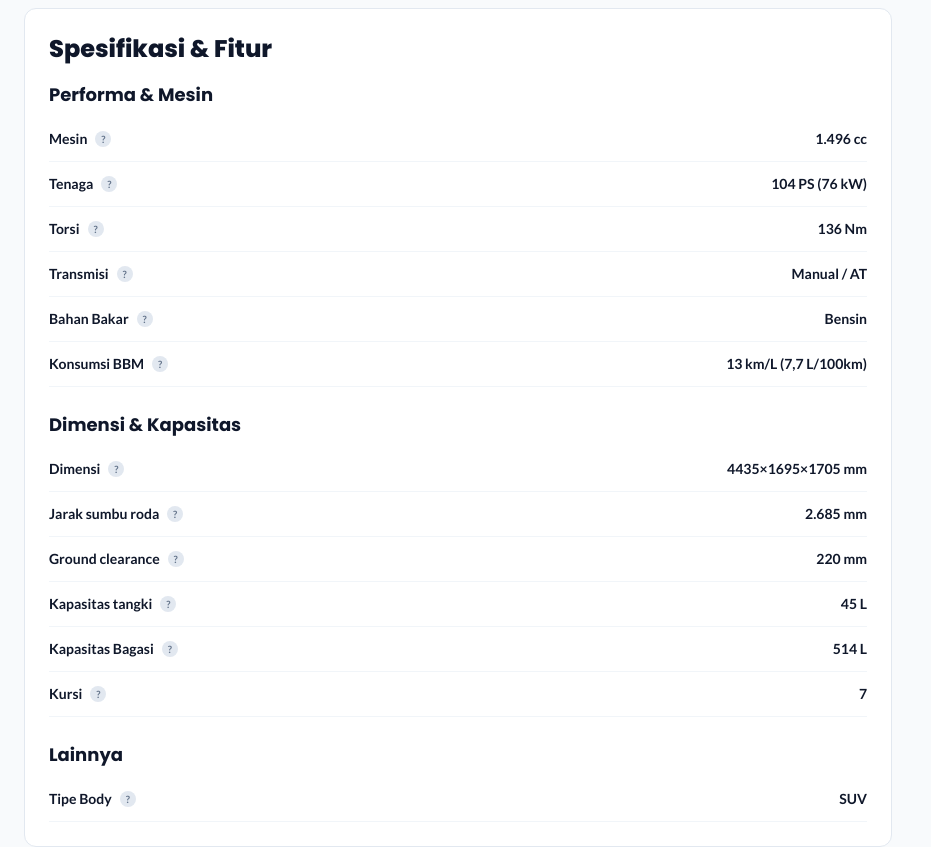
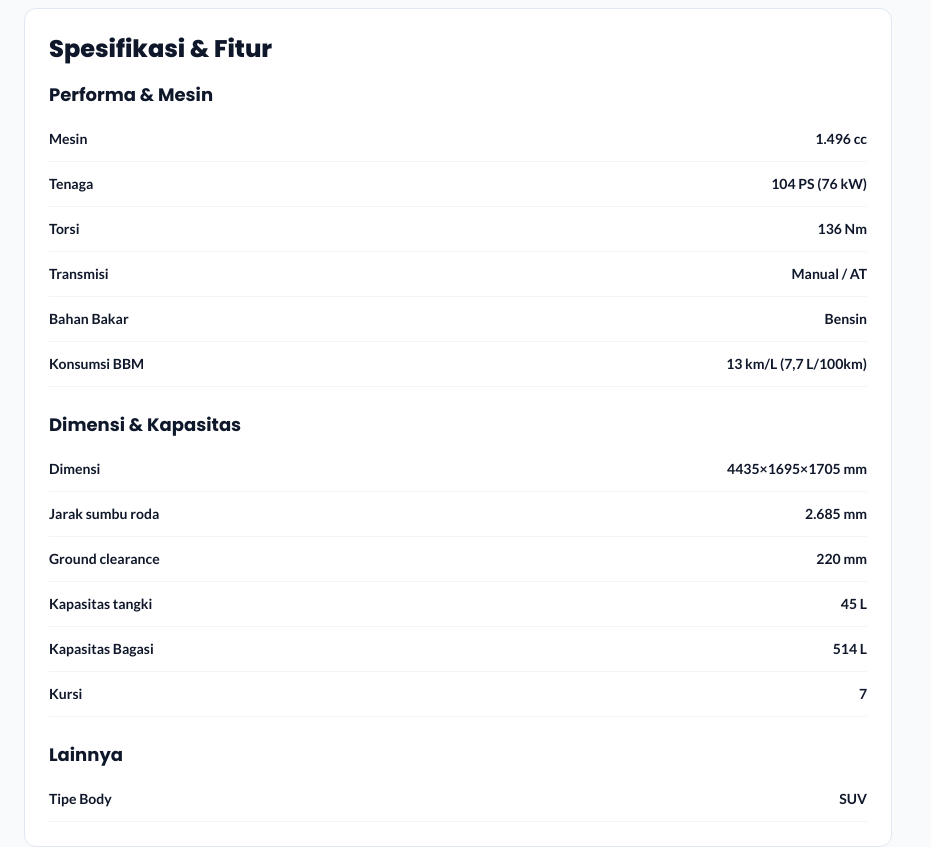
Before and after one commit to yiruixu-ap/vdp-demo, a Next.js app: page /mobil/toyota/rush in a window 1280 px wide. Shown: the part 1300-2147 px from the top of the page, without its empty margins (0-931 px from the left). Built offline with nearby package versions, Linux system fonts and the light colour scheme.

Commit message:
fix: remove param explanation tooltips from specs section

```diff
--- a/src/components/spesifikasi-section.tsx
+++ b/src/components/spesifikasi-section.tsx
@@ -3,7 +3,6 @@
 import { useLocale } from "@/hooks/use-locale";
 import { useVehicle } from "@/hooks/use-vehicle";
 import { t } from "@/data/translations";
-import { explainParam } from "@/config/params-dictionary";
 import {
   formatPower,
   formatFuelEconomy,
@@ -65,32 +64,17 @@ export function SpesifikasiSection() {
               {group.title}
             </h3>
             <div className="space-y-0">
-              {group.items.map((spec) => {
-                const explanation = explainParam(spec.key, locale);
-                return (
+              {group.items.map((spec) => (
                 <div
                   key={spec.key}
                   className="grid items-center border-b border-[#f1f5f9] py-3 md:grid-cols-[minmax(0,1fr)_190px]"
                 >
-                    <div className="flex items-center gap-2">
                     <span className="text-sm font-semibold text-[#0f172a]">{spec.label}</span>
-                      {explanation && (
-                        <span className="group relative inline-flex">
-                          <span className="flex h-4 w-4 cursor-help items-center justify-center rounded-full bg-[#e2e8f0] text-[10px] font-bold text-[#64748b]">
-                            ?
-                          </span>
-                          <span className="pointer-events-none absolute bottom-full left-1/2 z-10 mb-2 hidden w-56 -translate-x-1/2 rounded-lg border border-[#e2e8f0] bg-white p-2 text-xs text-[#64748b] shadow-lg group-hover:block">
-                            {explanation}
-                          </span>
-                        </span>
-                      )}
-                    </div>
                     <span className="mt-1 text-sm font-semibold text-[#0f172a] md:mt-0 md:text-right">
                       {formatSpecValue(spec)}
                     </span>
                 </div>
-                );
-              })}
+              ))}
             </div>
           </div>
         ))}
```
Lines whose indentation alone changed are shown as unchanged.
